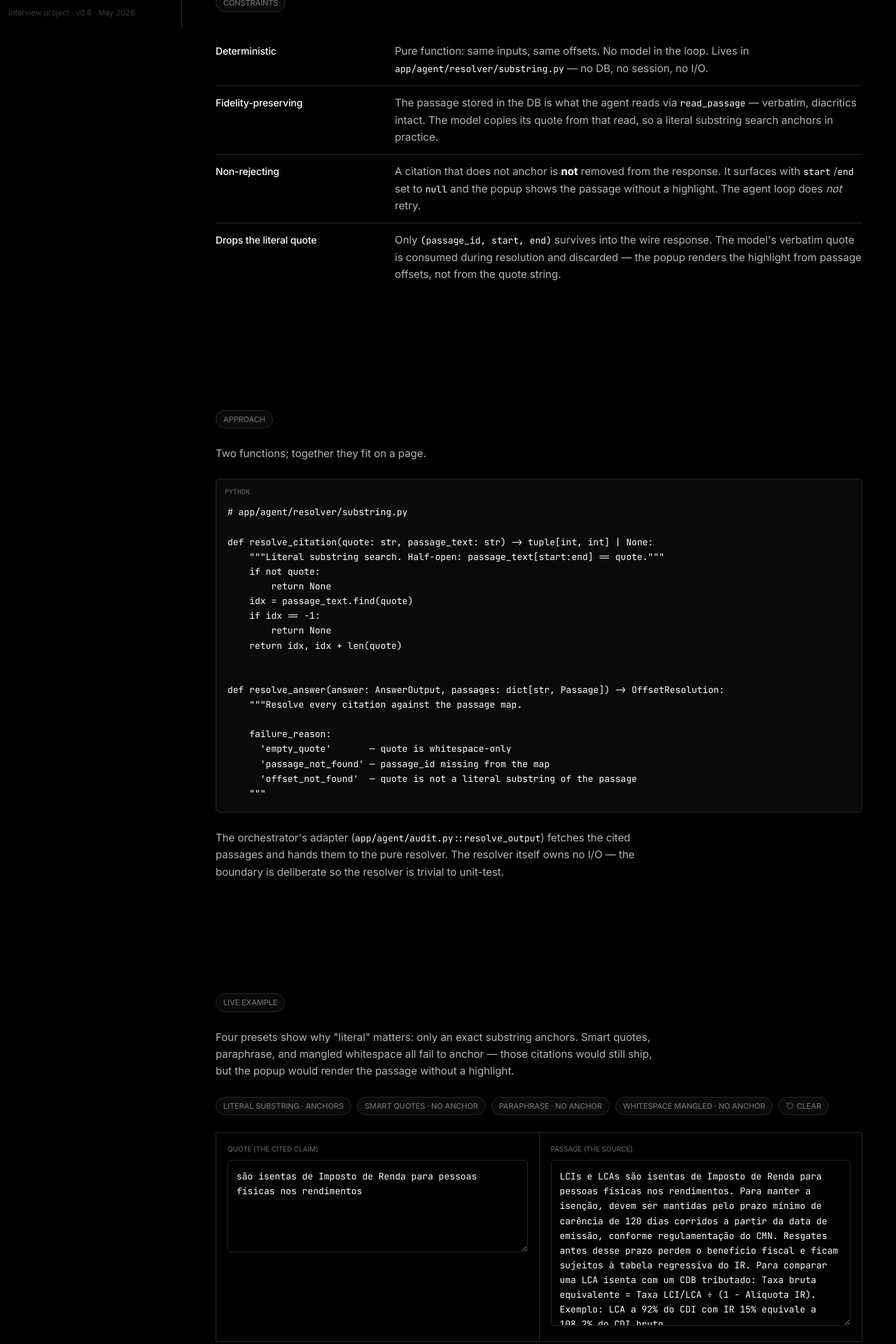
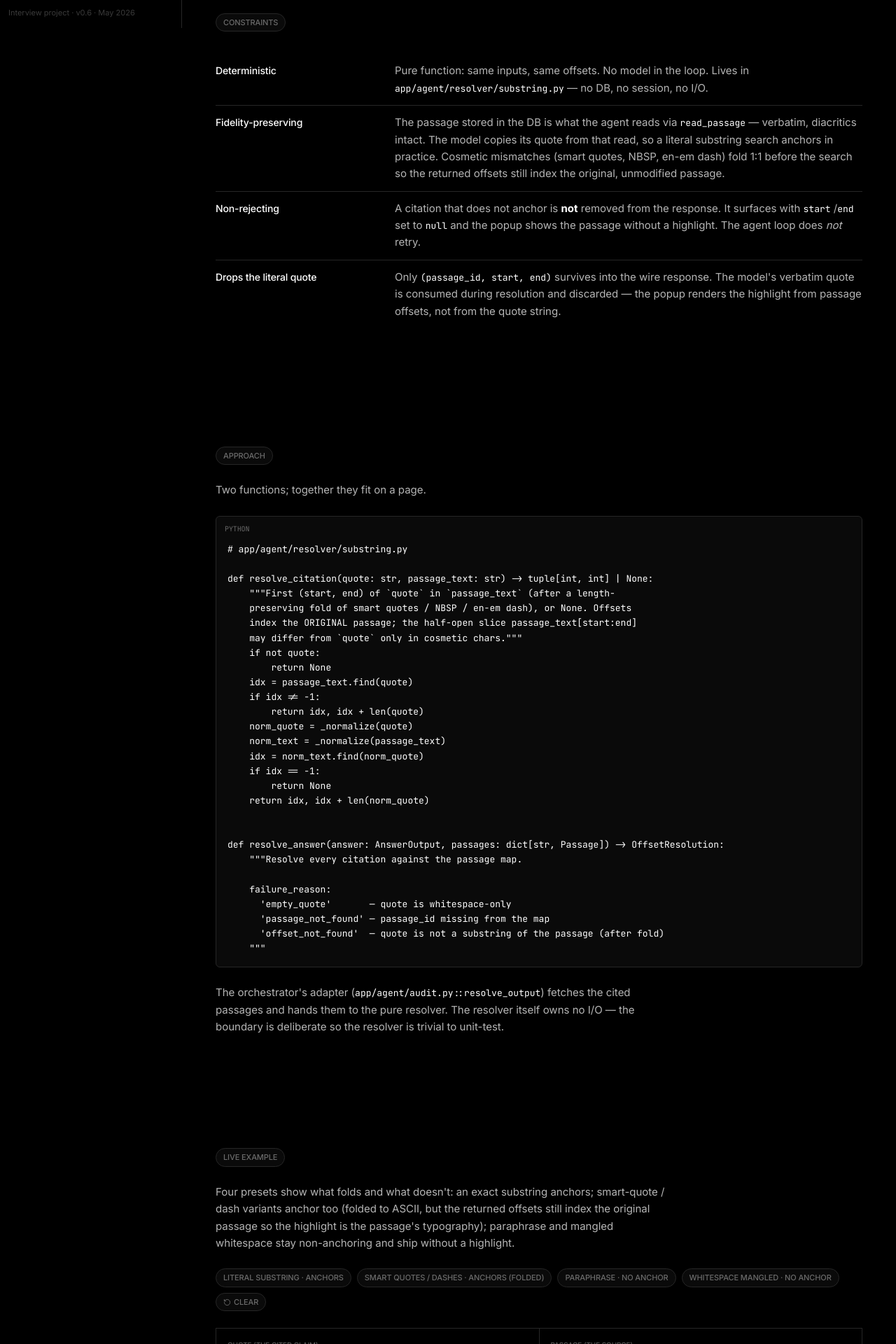
Before and after one commit to camilaDiToro/conviction-assistant, a React (Vite) app in the folder frontend/: page /design/pipeline/resolver in a window 1280 px wide. Shown: the part 760-2680 px from the top of the page at 70% size. Built offline with nearby package versions, Linux system fonts and the light colour scheme.

Commit message:
resolver: fold smart quotes / NBSP / dashes length-preservingly; mirror in frontend

```diff
--- a/frontend/src/features/design/ResolverPage.tsx
+++ b/frontend/src/features/design/ResolverPage.tsx
@@ -15,8 +15,8 @@ const PRESETS = [
     passage: TRIBUTACAO.text,
   },
   {
-    label: 'Smart quotes · NO ANCHOR',
-    quote: '“são isentas de Imposto de Renda para pessoas físicas” — nos rendimentos',
+    label: 'Smart quotes / dashes · ANCHORS (folded)',
+    quote: '“são isentas de Imposto de Renda para pessoas físicas” – nos rendimentos',
     passage: TRIBUTACAO.text,
   },
   {
@@ -46,10 +46,11 @@ export default function ResolverPage() {
           <>
             Every cited quote is resolved to a literal{' '}
             <code className="font-mono text-[15px] text-ink-1">(start, end)</code> region of the
-            cited passage. No normalization, no edit distance, no LLM-as-judge — just{' '}
-            <code className="font-mono text-[15px] text-ink-1">passage_text.find(quote)</code>.
-            Citations that don't anchor still ship; the popup shows the passage with no
-            highlight.
+            cited passage — a deterministic{' '}
+            <code className="font-mono text-[15px] text-ink-1">str.find</code>, plus a
+            length-preserving fold for smart quotes / NBSP / en-em dash so cosmetic diffs don't
+            cost a highlight. No edit distance, no LLM-as-judge. Citations that still don't
+            anchor ship without a highlight.
           </>
         }
       />
@@ -74,7 +75,9 @@ export default function ResolverPage() {
             The passage stored in the DB is what the agent reads via{' '}
             <code className="font-mono text-[13px] text-ink-1">read_passage</code> — verbatim,
             diacritics intact. The model copies its quote from that read, so a literal
-            substring search anchors in practice.
+            substring search anchors in practice. Cosmetic mismatches (smart quotes, NBSP,
+            en-em dash) fold 1:1 before the search so the returned offsets still index the
+            original, unmodified passage.
           </SpecItem>
           <SpecItem term="Non-rejecting">
             A citation that does not anchor is{' '}
@@ -102,13 +105,21 @@ export default function ResolverPage() {
           code={`# app/agent/resolver/substring.py
 
 def resolve_citation(quote: str, passage_text: str) -> tuple[int, int] | None:
-    """Literal substring search. Half-open: passage_text[start:end] == quote."""
+    """First (start, end) of \`quote\` in \`passage_text\` (after a length-
+    preserving fold of smart quotes / NBSP / en-em dash), or None. Offsets
+    index the ORIGINAL passage; the half-open slice passage_text[start:end]
+    may differ from \`quote\` only in cosmetic chars."""
     if not quote:
         return None
     idx = passage_text.find(quote)
+    if idx != -1:
+        return idx, idx + len(quote)
+    norm_quote = _normalize(quote)
+    norm_text = _normalize(passage_text)
+    idx = norm_text.find(norm_quote)
     if idx == -1:
         return None
-    return idx, idx + len(quote)
+    return idx, idx + len(norm_quote)
 
 
 def resolve_answer(answer: AnswerOutput, passages: dict[str, Passage]) -> OffsetResolution:
@@ -117,7 +128,7 @@ def resolve_answer(answer: AnswerOutput, passages: dict[str, Passage]) -> Offset
     failure_reason:
       'empty_quote'       — quote is whitespace-only
       'passage_not_found' — passage_id missing from the map
-      'offset_not_found'  — quote is not a literal substring of the passage
+      'offset_not_found'  — quote is not a substring of the passage (after fold)
     """`}
         />
         <p className="max-w-prose text-ink-2 text-[15px] leading-relaxed mt-6">
@@ -130,9 +141,10 @@ def resolve_answer(answer: AnswerOutput, passages: dict[str, Passage]) -> Offset
 
       <Section eyebrow="Live example">
         <p className="max-w-prose text-ink-2 text-[15px] leading-relaxed mb-6">
-          Four presets show why "literal" matters: only an exact substring anchors. Smart
-          quotes, paraphrase, and mangled whitespace all fail to anchor — those citations
-          would still ship, but the popup would render the passage without a highlight.
+          Four presets show what folds and what doesn't: an exact substring anchors;
+          smart-quote / dash variants anchor too (folded to ASCII, but the returned offsets
+          still index the original passage so the highlight is the passage's typography);
+          paraphrase and mangled whitespace stay non-anchoring and ship without a highlight.
         </p>
 
         <div className="flex flex-wrap gap-2 mb-6">
@@ -206,9 +218,11 @@ class OffsetResolution(BaseModel):
             citation surfaces without highlight rather than disappearing.
           </SpecItem>
           <SpecItem term="Smart quotes / NBSP / dash variants">
-            Treated as a non-match — the resolver does no cosmetic normalization. In practice
-            the model copies from <code className="font-mono text-[13px] text-ink-1">read_passage</code>,
-            which returns DB-stored text verbatim, so these cases are vanishingly rare.
+            Folded 1:1 before the search via a fixed table (curly → straight quotes, en/em
+            dash → ASCII hyphen, NBSP / narrow NBSP / thin space → regular space) plus an
+            NFKC pass that's kept only when it stays length-1. Because the fold is
+            length-preserving, the offsets returned still index the original passage and the
+            popup highlights the passage's own typography.
           </SpecItem>
           <SpecItem term="Empty / whitespace quote">
             <code className="font-mono text-[13px] text-ink-1">failure_reason = 'empty_quote'</code>.
@@ -223,12 +237,14 @@ class OffsetResolution(BaseModel):
 
       <Section eyebrow="Trade-offs and alternatives considered">
         <SpecList>
-          <SpecItem term="Normalize cosmetic differences (smart quotes, dashes, NBSP)">
-            Rejected. Would require maintaining an index map from normalized offsets back to
-            the original passage so the popup highlight stays correct, for a class of failures
-            that essentially never appears once the model copies from{' '}
-            <code className="font-mono text-[13px] text-ink-1">read_passage</code>. The added
-            complexity beats the benefit.
+          <SpecItem term="Index-mapping normalization (general NFKC fold)">
+            Rejected. A full NFKC fold can change string length (ligatures, fractions,
+            superscripts decompose to multi-char sequences) and would force an index map from
+            normalized offsets back to the original. The chosen fold is intentionally narrow
+            and length-preserving — one source char to exactly one target char — so the
+            search runs on normalized strings but the offsets stay aligned with the original
+            passage without any mapping table. Multi-char NFKC decompositions are left
+            unfolded; those rare quotes lose the highlight rather than corrupt offsets.
           </SpecItem>
           <SpecItem term="LLM-as-judge entailment">
             Rejected for grounding. Introduces a non-deterministic dependency on the very
--- a/frontend/src/lib/resolver.ts
+++ b/frontend/src/lib/resolver.ts
@@ -1,9 +1,11 @@
 // Mirror of the backend offset resolver in app/agent/resolver/substring.py.
 //
-// Literal substring search — no normalization, no edit distance, no LLM. If
-// the quote doesn't anchor, the citation still surfaces in the response; the
-// popup shows the passage with no highlight (offsets are null). The agent
-// loop does NOT retry on resolver failure.
+// Substring search with a length-preserving fold for cosmetic diffs (smart
+// quotes, NBSP, en/em dash). Every fold is 1:1 so offsets returned still
+// index the ORIGINAL passage text. No edit distance, no LLM. If the quote
+// still doesn't anchor after the fold, the citation surfaces with no
+// highlight (offsets null). The agent loop does NOT retry on resolver
+// failure.
 
 export type ResolutionFailure = 'empty_quote' | 'offset_not_found'
 
@@ -14,13 +16,39 @@ export interface Resolution {
   failureReason: ResolutionFailure | null
 }
 
+// Keep this table in sync with _FOLD_TABLE in app/agent/resolver/substring.py.
+const FOLD: Record<string, string> = {
+  '“': '"', '”': '"', '„': '"', '‟': '"',
+  '«': '"', '»': '"',
+  '‘': "'", '’': "'", '‚': "'", '‛': "'",
+  '–': '-', '—': '-', '−': '-',
+  ' ': ' ', ' ': ' ', ' ': ' ',
+}
+
+function normalize(text: string): string {
+  let out = ''
+  for (const ch of text) {
+    const folded = FOLD[ch]
+    if (folded !== undefined) { out += folded; continue }
+    const nfkc = ch.normalize('NFKC')
+    out += nfkc.length === 1 ? nfkc : ch
+  }
+  return out
+}
+
 export function resolve(quote: string, passageText: string): Resolution {
   if (!quote || !quote.trim()) {
     return { anchored: false, start: null, end: null, failureReason: 'empty_quote' }
   }
-  const idx = passageText.indexOf(quote)
+  let idx = passageText.indexOf(quote)
+  if (idx !== -1) {
+    return { anchored: true, start: idx, end: idx + quote.length, failureReason: null }
+  }
+  const normQuote = normalize(quote)
+  const normText = normalize(passageText)
+  idx = normText.indexOf(normQuote)
   if (idx === -1) {
     return { anchored: false, start: null, end: null, failureReason: 'offset_not_found' }
   }
-  return { anchored: true, start: idx, end: idx + quote.length, failureReason: null }
+  return { anchored: true, start: idx, end: idx + normQuote.length, failureReason: null }
 }
```
Also changed, not shown: 2 other files (tests, documents, lock files or other folders).
